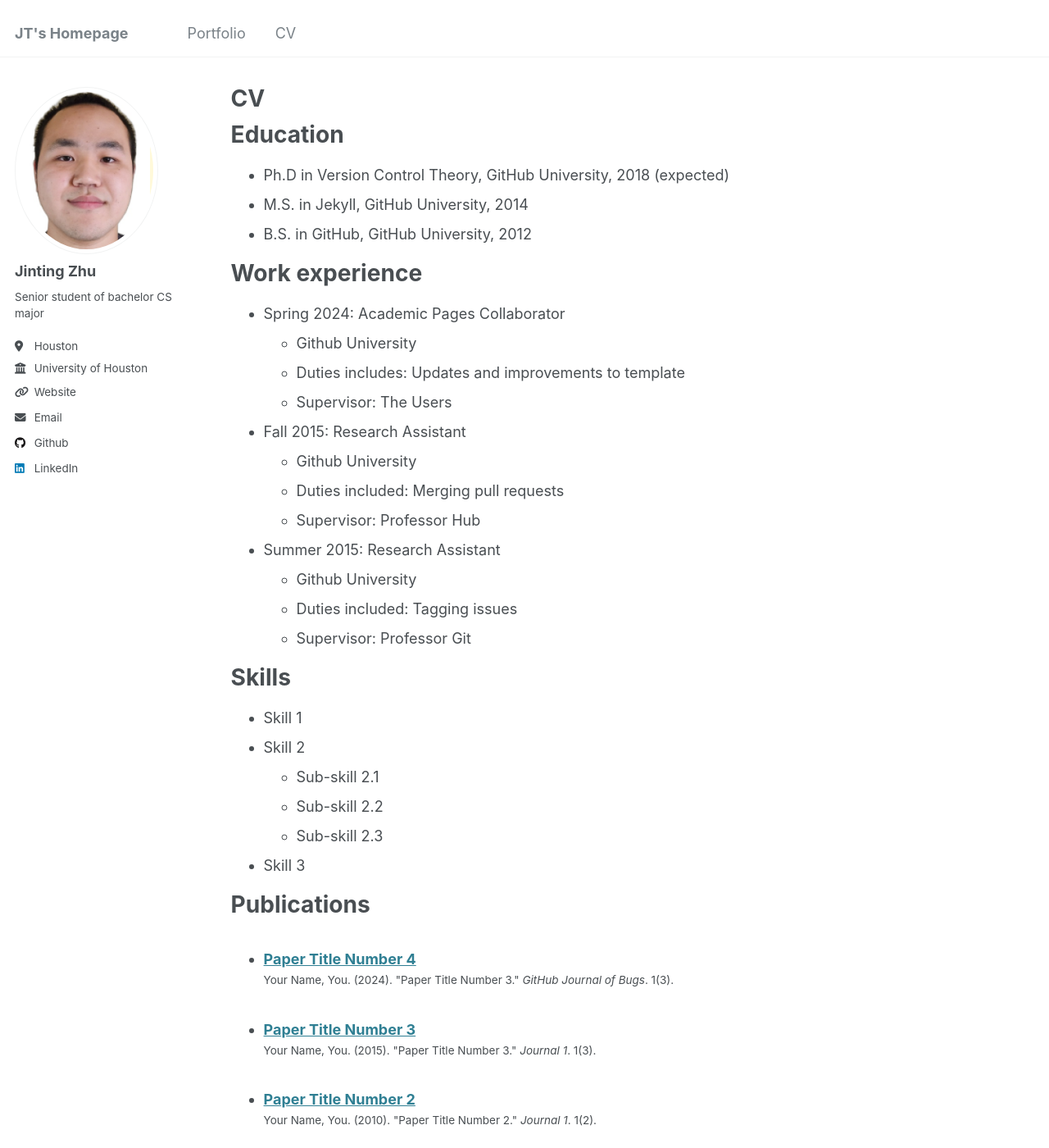
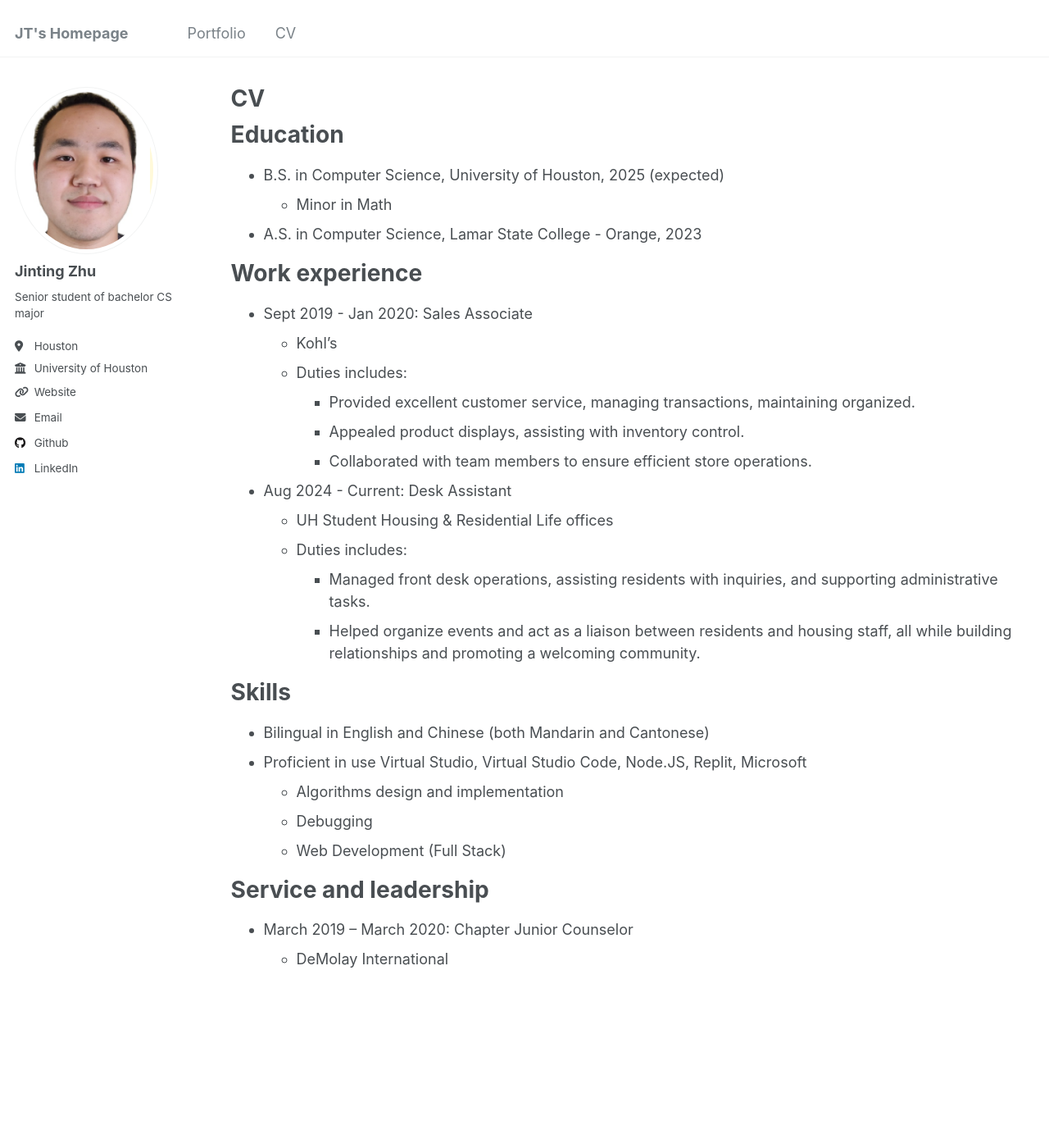
Before and after one commit to jjjzhu-5847/jjjzhu-5847.github.io, a Jekyll site: the page built from _pages/cv.md, in a window 1280 px wide and 1400 px high. Shown: the whole window at 82% size. Built offline with Jekyll 4.4.1, drawn with Linux system fonts in a browser that asks for light colours; some of the changed text lies outside the part shown.

Commit message:
Update cv.md

```diff
--- a/_pages/cv.md
+++ b/_pages/cv.md
@@ -4,61 +4,41 @@ title: "CV"
 permalink: /cv/
 author_profile: true
 redirect_from:
-  - /files/Jinting's Resume.pdf
+  - /resume
 ---
 
 {% include base_path %}
 
 Education
 ======
-* Ph.D in Version Control Theory, GitHub University, 2018 (expected)
-* M.S. in Jekyll, GitHub University, 2014
-* B.S. in GitHub, GitHub University, 2012
+* B.S. in Computer Science, University of Houston, 2025 (expected)
+  * Minor in Math
+* A.S. in Computer Science, Lamar State College - Orange, 2023
 
 Work experience
 ======
-* Spring 2024: Academic Pages Collaborator
-  * Github University
-  * Duties includes: Updates and improvements to template
-  * Supervisor: The Users
+* Sept 2019 - Jan 2020: Sales Associate
+  * Kohl's
+  * Duties includes:
+    * Provided excellent customer service, managing transactions, maintaining organized.
+    * Appealed product displays, assisting with inventory control.
+    * Collaborated with team members to ensure efficient store operations.
 
-* Fall 2015: Research Assistant
-  * Github University
-  * Duties included: Merging pull requests
-  * Supervisor: Professor Hub
-
-* Summer 2015: Research Assistant
-  * Github University
-  * Duties included: Tagging issues
-  * Supervisor: Professor Git
+* Aug 2024 - Current: Desk Assistant
+  * UH Student Housing & Residential Life offices
+  * Duties includes:
+    * Managed front desk operations, assisting residents with inquiries, and supporting administrative tasks.
+    * Helped organize events and act as a liaison between residents and housing staff, all while building relationships and        promoting a welcoming community.
 
 Skills
 ======
-* Skill 1
-* Skill 2
-  * Sub-skill 2.1
-  * Sub-skill 2.2
-  * Sub-skill 2.3
-* Skill 3
-
-Publications
-======
-  <ul>{% for post in site.publications reversed %}
-    {% include archive-single-cv.html %}
-  {% endfor %}</ul>
-
-Talks
-======
-  <ul>{% for post in site.talks reversed %}
-    {% include archive-single-talk-cv.html  %}
-  {% endfor %}</ul>
-
-Teaching
-======
-  <ul>{% for post in site.teaching reversed %}
-    {% include archive-single-cv.html %}
-  {% endfor %}</ul>
+* Bilingual in English and Chinese (both Mandarin and Cantonese)
+* Proficient in use Virtual Studio, Virtual Studio Code, Node.JS, Replit, Microsoft
+  * Algorithms design and implementation
+  * Debugging
+  * Web Development (Full Stack)
 
 Service and leadership
 ======
-* Currently signed in to 43 different slack teams
+* March 2019 – March 2020: Chapter Junior Counselor
+  * DeMolay International
```
